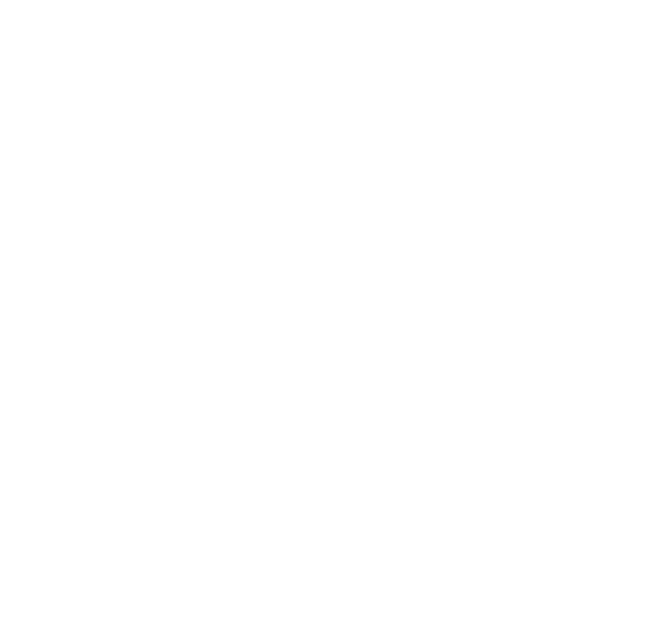
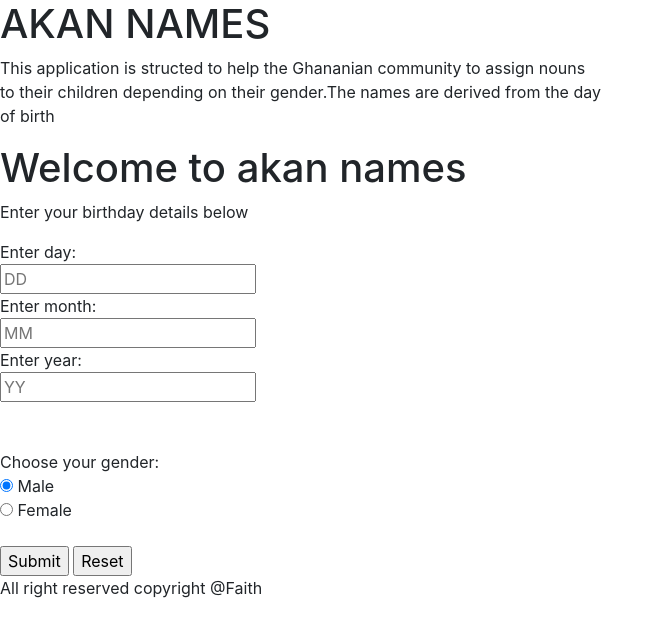
Before and after one commit to IKERRIZ/Ghana-Names, a plain HTML site: page index.html in a window 1280 px wide. Shown: the whole page, without its empty margins (0-663 px from the left). Drawn offline with nearby package versions, Linux system fonts and the light colour scheme; files that its build step writes are made by us from their sources.

Commit message:
add first page structure

```diff
--- a/index.html
+++ b/index.html
@@ -1,12 +1,44 @@
 <!DOCTYPE html>
 <html lang="en">
+
 <head>
     <meta charset="UTF-8">
     <meta name="viewport" content="width=device-width, initial-scale=1.0">
     <meta http-equiv="X-UA-Compatible" content="ie=edge">
-    <title>AKHAN NAMES</title>
+    <title>AKAN NAMES</title>
+    <link href="css/bootstrap.css" rel="stylesheet" type="text/css">
+    <link href="css/styles.css" type="text/css" rel="stylesheet">
 </head>
+
 <body>
 
+    <h1>AKAN NAMES</h1>
+
+    <p>This application is structed to help the Ghananian community to assign nouns<br>
+        to their children depending on their gender.The names are derived from the day<br>
+        of birth </p>
+    <h1>Welcome to akan names </h1>
+    <p>Enter your birthday details below</p>
+    <div class="form">
+        <form>
+            Enter day:<br>
+            <input type="text" name="Enter day" placeholder="DD" maxlength="2"><br>
+            Enter month:<br>
+            <input type="text" name="Enter month" placeholder="MM" maxlength="2"><br>
+            Enter year:<br>
+            <input type="text" name="Enter year" placeholder="YY" maxlength="4"><br>
+            <br><br>
+            Choose your gender:<br>
+            <input type="radio" name="gender" value="male" checked> Male<br>
+            <input type="radio" name="gender" value="female"> Female<br>
+            <br>
+            <input type="submit" value="Submit">
+            <input type="Reset" value="Reset">
+        </form>
+    </div>
 </body>
+<script type="text/javascript" src="..js/script.js">
+</script>
+<p>All right reserved copyright @Faith</p>
+
 </html>
```
